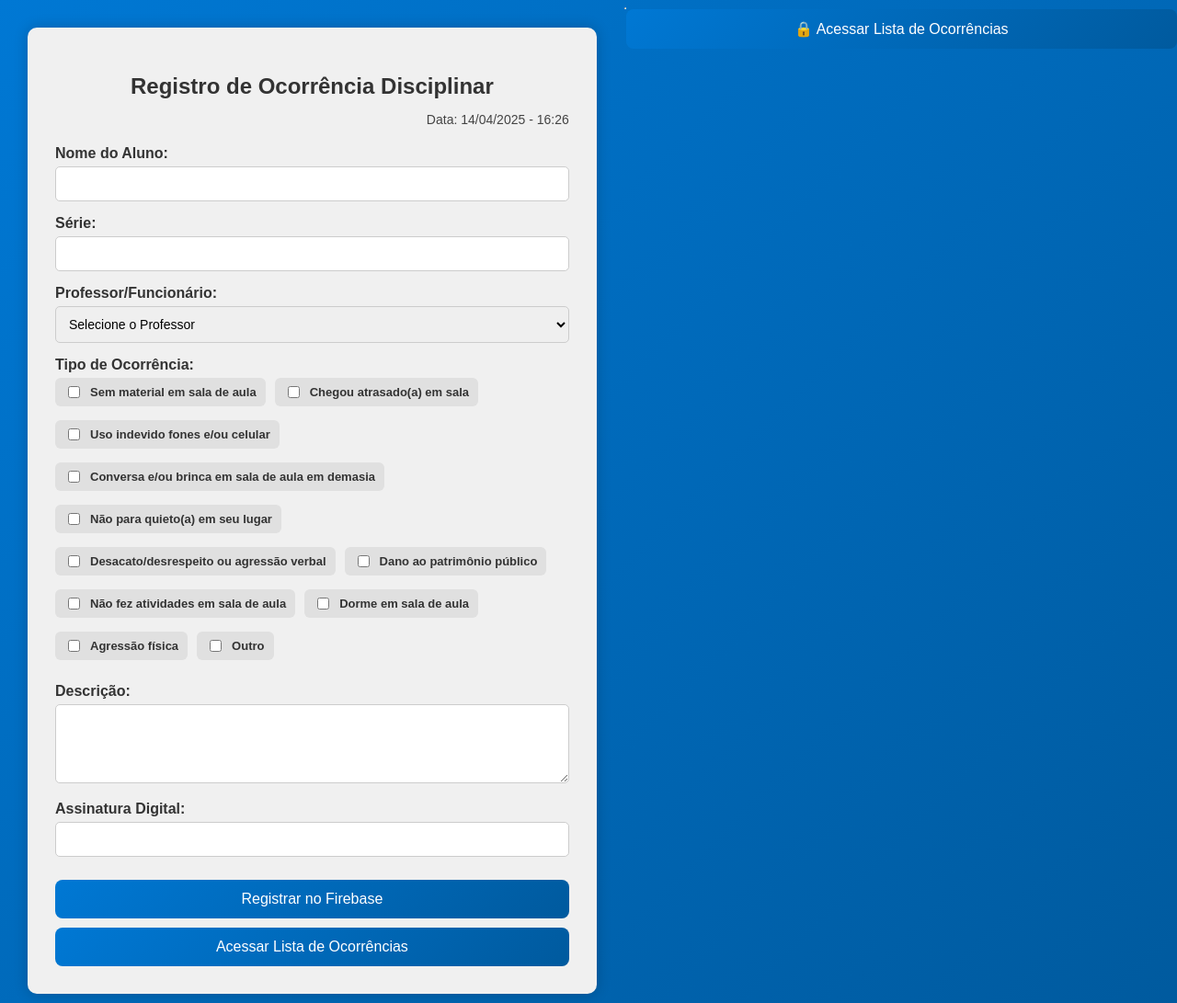
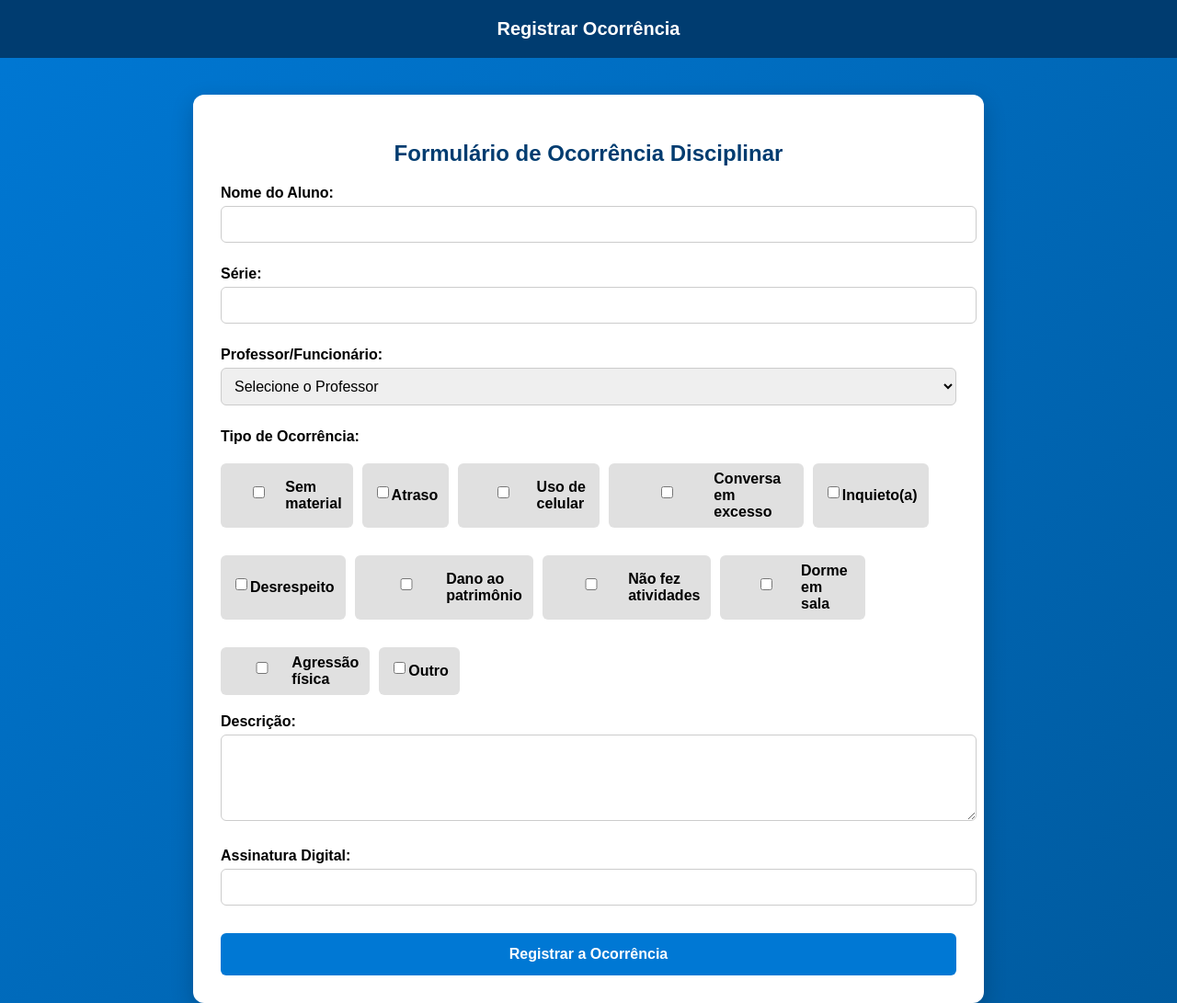
Before and after one commit to BicudoMonsenhor/Ocorrencia_Digital, a plain HTML site: page index.html in a window 1280 px wide. Shown: the top 1091 px of the page at 92% size. Drawn offline with Linux system fonts and the light colour scheme.

Commit message:
Add files via upload

```diff
--- a/index.html
+++ b/index.html
@@ -4,64 +4,82 @@
 <head>
   <meta charset="UTF-8" />
   <meta name="viewport" content="width=device-width, initial-scale=1.0" />
-  <title>Registro de Ocorrência Disciplinar</title>
+  <title>Registrar Ocorrência</title>
   <style>
-    * { box-sizing: border-box; }
     body {
+      font-family: Arial, sans-serif;
       background: linear-gradient(135deg, #0078D4 0%, #005A9E 100%);
-      font-family: Arial, sans-serif;
-      margin: 0; padding: 0;
-      display: flex;
-      justify-content: center;
-      align-items: flex-start;
-      min-height: 100vh;
+      margin: 0;
+      padding: 0;
+    }
+    header {
+      background-color: #003c70;
+      color: white;
+      padding: 20px;
+      text-align: center;
+      font-size: 20px;
+      font-weight: bold;
     }
     .container {
-      margin-top: 40px;
-      padding: 40px;
-      background-color: #ffffff;
+      max-width: 800px;
+      margin: 40px auto;
+      background-color: #fff;
+      padding: 30px;
       border-radius: 12px;
-      box-shadow: 0 8px 25px rgba(0, 0, 0, 0.15);
-
+      box-shadow: 0 8px 25px rgba(0, 0, 0, 0.2);
+    }
+    h2 {
+      text-align: center;
+      margin-bottom: 20px;
+      color: #003c70;
+    }
+    label {
+      font-weight: bold;
+      display: block;
+      margin: 15px 0 5px;
+    }
+    input, select, textarea {
       width: 100%;
-      max-width: 850px;
-      background-color: #f0f0f0;
-      margin: 30px;
-      padding: 30px;
-      border-radius: 10px;
-      box-shadow: 0 0 15px rgba(0, 0, 0, 0.2);
-    }
-    h2 { text-align: center; color: #333; margin-bottom: 10px; }
-    #dataAtual { text-align: right; font-size: 14px; color: #444; margin-bottom: 20px; }
-    label { font-weight: bold; margin-bottom: 5px; display: block; color: #333; }
-    input[type="text"], select, textarea {
-      width: 100%; padding: 10px; margin-bottom: 15px;
-      border-radius: 5px; border: 1px solid #ccc; font-size: 14px;
+      padding: 10px;
+      font-size: 16px;
+      border-radius: 6px;
+      border: 1px solid #ccc;
+      margin-bottom: 10px;
     }
     .checkbox-group {
-      display: flex; flex-wrap: wrap;
-      gap: 10px; margin-bottom: 20px;
+      display: flex;
+      flex-wrap: wrap;
+      gap: 10px;
     }
     .checkbox-group label {
-      display: flex; align-items: center; gap: 8px;
-      background-color: #e0e0e0; padding: 6px 10px;
-      border-radius: 6px; font-size: 13px; cursor: pointer;
+      display: flex;
+      align-items: center;
+      background-color: #e0e0e0;
+      padding: 8px 12px;
+      border-radius: 6px;
+      cursor: pointer;
     }
     button {
-      display: block;
-      margin-top: 10px;
-
-      width: 100%; padding: 12px; font-size: 16px;
-      background: linear-gradient(135deg, #0078D4 0%, #005A9E 100%); color: white;
-      border: none; border-radius: 8px; cursor: pointer;
+      width: 100%;
+      padding: 14px;
+      background-color: #0078D4;
+      color: white;
+      font-size: 16px;
+      font-weight: bold;
+      border: none;
+      border-radius: 6px;
+      cursor: pointer;
+      margin-top: 20px;
     }
-    button:hover { background-color: #005A9E; }
+    button:hover {
+      background-color: #005A9E;
+    }
   </style>
 </head>
 <body>
+  <header>Registrar Ocorrência</header>
   <div class="container">
-  <h2>Registro de Ocorrência Disciplinar</h2>
-  <p id="dataAtual"></p>
+    <h2>Formulário de Ocorrência Disciplinar</h2>
 
     <label for="nomeAluno">Nome do Aluno:</label>
     <input type="text" id="nomeAluno" />
@@ -79,7 +97,6 @@
             <option>CAIO HENRIQUE ESTRELA CARDIA</option>
             <option>CLEBER ALBERTO GOMES</option>
             <option>CRISTINA BALDINOTI</option>
-<option>DARLENE MALDONADO DOS SANTOS</option>
             <option>EDCARLOS DOS SANTOS</option>
             <option>EDINEIA APARECIDA DE SOUSA</option>
             <option>ELIANE ANDREA DIOMEDES</option>
@@ -129,17 +146,17 @@
 
     <label>Tipo de Ocorrência:</label>
     <div class="checkbox-group">
-    <label><input type="checkbox" value="Sem material em sala de aula"/> Sem material em sala de aula</label>
-<label><input type="checkbox" value="Chegou atrasado(a) em sala"/> Chegou atrasado(a) em sala</label>
-<label><input type="checkbox" value="Uso indevido fones e/ou celular"/> Uso indevido fones e/ou celular</label>
-<label><input type="checkbox" value="Conversa e/ou brinca em sala de aula em demasia"/> Conversa e/ou brinca em sala de aula em demasia</label>
-<label><input type="checkbox" value="Não para quieto(a) em seu lugar"/> Não para quieto(a) em seu lugar</label>
-<label><input type="checkbox" value="Desacato/desrespeito ou agressão verbal"/> Desacato/desrespeito ou agressão verbal</label>
-<label><input type="checkbox" value="Dano ao patrimônio público"/> Dano ao patrimônio público</label>
-<label><input type="checkbox" value="Não fez atividades em sala de aula"/> Não fez atividades em sala de aula</label>
-<label><input type="checkbox" value="Dorme em sala de aula"/> Dorme em sala de aula</label>
-<label><input type="checkbox" value="Agressão física"/> Agressão física</label>
-<label><input type="checkbox" value="Outro"/> Outro</label>
+      <label><input type="checkbox" value="Sem material em sala de aula" /> Sem material</label>
+      <label><input type="checkbox" value="Chegou atrasado(a) em sala" /> Atraso</label>
+      <label><input type="checkbox" value="Uso indevido fones e/ou celular" /> Uso de celular</label>
+      <label><input type="checkbox" value="Conversa em demasia" /> Conversa em excesso</label>
+      <label><input type="checkbox" value="Não para quieto(a) em seu lugar" /> Inquieto(a)</label>
+      <label><input type="checkbox" value="Desacato/desrespeito ou agressão verbal" /> Desrespeito</label>
+      <label><input type="checkbox" value="Dano ao patrimônio público" /> Dano ao patrimônio</label>
+      <label><input type="checkbox" value="Não fez atividades em sala de aula" /> Não fez atividades</label>
+      <label><input type="checkbox" value="Dorme em sala de aula" /> Dorme em sala</label>
+      <label><input type="checkbox" value="Agressão física" /> Agressão física</label>
+      <label><input type="checkbox" value="Outro" /> Outro</label>
     </div>
 
     <label for="descricao">Descrição:</label>
@@ -148,21 +165,8 @@
     <label for="assinatura">Assinatura Digital:</label>
     <input type="text" id="assinatura" />
 
-  <button onclick="enviarOcorrencia()">Registrar no Firebase</button>
-
-    <button onclick="acessarLista()">Acessar Lista de Ocorrências</button>
+    <button onclick="enviarOcorrencia()">Registrar a Ocorrência</button>
   </div>
-
-<script>
-  function acessarLista() {
-    const senha = prompt("Digite a senha de acesso:");
-    if (senha === "1234") {
-      window.location.href = "listar.html";
-    } else {
-      alert("Senha incorreta. Acesso negado.");
-    }
-  }
-</script>
 
   <script src="https://www.gstatic.com/firebasejs/9.6.1/firebase-app-compat.js"></script>
   <script src="https://www.gstatic.com/firebasejs/9.6.1/firebase-firestore-compat.js"></script>
@@ -185,12 +189,8 @@
       const ano = hoje.getFullYear();
       const hora = hoje.getHours().toString().padStart(2, '0');
       const minutos = hoje.getMinutes().toString().padStart(2, '0');
-    const dataCompleta = `${dia}/${mes}/${ano} - ${hora}:${minutos}`;
-    document.getElementById('dataAtual').innerText = `Data: ${dataCompleta}`;
-    return dataCompleta;
+      return `${dia}/${mes}/${ano} - ${hora}:${minutos}`;
     }
-
-  window.onload = formatarData;
 
     function enviarOcorrencia() {
       const nomeAluno = document.getElementById('nomeAluno').value;
@@ -199,36 +199,24 @@
       const assinatura = document.getElementById('assinatura').value;
       const descricao = document.getElementById('descricao').value;
       const dataHora = formatarData();
-    const ocorrencias = Array.from(document.querySelectorAll('input[type=checkbox]:checked')).map(el => el.value);
+
+      const ocorrencias = Array.from(document.querySelectorAll('input[type=checkbox]:checked'))
+        .map(el => el.value);
+
       if (!nomeAluno || !serie || !professor || !assinatura) {
         alert("Preencha todos os campos obrigatórios!");
         return;
       }
+
       db.collection("ocorrencias").add({
         nomeAluno, serie, professor, assinatura, descricao, ocorrencias, dataHora
       }).then(() => {
         alert("Ocorrência registrada com sucesso!");
         location.reload();
-    }).catch((error) => {
-      console.error("Erro:", error);
-      alert("Erro ao registrar ocorrência.");
+      }).catch(error => {
+        alert("Erro ao registrar ocorrência: " + error.message);
       });
     }
   </script>
-
-<hr>
-<button onclick="acessarLista()">🔒 Acessar Lista de Ocorrências</button>
-
-<script>
-function acessarLista() {
-  const senha = prompt("Digite a senha para acessar a lista:");
-  if (senha === "admin123") {
-    window.location.href = "listar.html";
-  } else {
-    alert("Senha incorreta. Acesso negado.");
-  }
-}
-</script>
-
 </body>
 </html>
--- a/listar.html
+++ b/listar.html
@@ -3,28 +3,99 @@
 <html lang="pt-br">
 <head>
   <meta charset="UTF-8">
-  <title>Listar Ocorrências</title>
+  <title>Lista de Ocorrências</title>
   <style>
-    body { font-family: Arial, sans-serif; background: #f8f8f8; padding: 20px; }
-    h2 { text-align: center; color: #333; }
+    body {
+      font-family: Arial, sans-serif;
+      background: linear-gradient(135deg, #0078D4 0%, #005A9E 100%);
+      color: #333;
+      margin: 0;
+      padding: 0;
+    }
+    header {
+      background-color: #003c70;
+      color: white;
+      padding: 20px;
+      text-align: center;
+      font-size: 20px;
+      font-weight: bold;
+    }
+    .menu {
+      background-color: #005a9e;
+      color: white;
+      display: flex;
+      justify-content: space-between;
+      padding: 10px 20px;
+    }
+    .menu button {
+      padding: 8px 14px;
+      background-color: #0078D4;
+      border: none;
+      border-radius: 5px;
+      cursor: pointer;
+      color: white;
+      font-weight: bold;
+    }
+    .menu button:hover {
+      background-color: #004d87;
+    }
+    .container {
+      max-width: 900px;
+      margin: auto;
+      background: white;
+      padding: 30px;
+      border-radius: 0 0 12px 12px;
+      box-shadow: 0 8px 25px rgba(0,0,0,0.2);
+    }
     input {
-      width: 100%; padding: 10px; margin-bottom: 20px;
-      font-size: 16px; border: 1px solid #ccc; border-radius: 5px;
+      width: 100%;
+      padding: 12px;
+      margin-bottom: 20px;
+      font-size: 16px;
+      border: 1px solid #ccc;
+      border-radius: 6px;
     }
     .resultado {
-      background: white; padding: 15px; border-radius: 10px;
-      box-shadow: 0 0 8px rgba(0,0,0,0.1); margin-bottom: 15px;
+      background: #f9f9f9;
+      padding: 15px;
+      border-radius: 10px;
+      margin-bottom: 15px;
+      border-left: 5px solid #0078D4;
     }
-    .resultado p { margin: 5px 0; }
+    .resultado p {
+      margin: 4px 0;
+    }
+    .botoes {
+      margin-top: 10px;
+    }
+    .botoes button {
+      margin-right: 10px;
+      padding: 6px 12px;
+      border: none;
+      background: #0078D4;
+      color: white;
+      border-radius: 5px;
+      cursor: pointer;
+    }
+    .botoes button:hover {
+      background: #005a9e;
+    }
   </style>
 </head>
 <body>
-  <h2>Buscar Ocorrências por Nome do Aluno</h2>
-  <input type="text" id="filtro" placeholder="Digite o nome do aluno..." />
-  <div id="resultados"></div>
+  <header>Sistema de Ocorrências</header>
+  <div class="menu">
+    <span>🔎 Filtrar Ocorrências por Nome</span>
+    <button onclick="deletarTodas()">🗑️ Apagar Todas</button>
+  </div>
+  <div class="container">
+    <input type="text" id="filtro" placeholder="Digite o nome do aluno..." />
+    <div id="resultados"></div>
+  </div>
 
   <script src="https://www.gstatic.com/firebasejs/9.6.1/firebase-app-compat.js"></script>
   <script src="https://www.gstatic.com/firebasejs/9.6.1/firebase-firestore-compat.js"></script>
+  <script src="https://cdnjs.cloudflare.com/ajax/libs/jspdf/2.5.1/jspdf.umd.min.js"></script>
   <script>
     const firebaseConfig = {
       apiKey: "AIzaSyDBe67kG6oru6nUMTrazQFDeMlZWrWZbzY",
@@ -54,11 +125,59 @@
             <p><strong>Descrição:</strong> ${data.descricao}</p>
             <p><strong>Assinatura:</strong> ${data.assinatura}</p>
             <p><strong>Data:</strong> ${data.dataHora}</p>
+            <div class="botoes">
+              <button onclick='gerarPDF(${JSON.stringify(data).replace(/'/g, "\'").replace(/"/g, '&quot;')})'>Salvar PDF</button>
+              <button onclick="apagarOcorrencia('${doc.id}', this)">Apagar</button>
+            </div>
           `;
           container.appendChild(div);
         }
       });
     });
+
+    function gerarPDF(data) {
+      const { jsPDF } = window.jspdf;
+      const doc = new jsPDF();
+      doc.setFontSize(12);
+      let y = 10;
+      doc.text("Registro de Ocorrência", 10, y);
+      y += 10;
+      doc.text(`Aluno: ${data.nomeAluno}`, 10, y); y += 10;
+      doc.text(`Série: ${data.serie}`, 10, y); y += 10;
+      doc.text(`Professor: ${data.professor}`, 10, y); y += 10;
+      doc.text(`Assinatura: ${data.assinatura}`, 10, y); y += 10;
+      doc.text(`Data: ${data.dataHora}`, 10, y); y += 10;
+      doc.text("Ocorrências:", 10, y); y += 10;
+      data.ocorrencias.forEach(o => { doc.text(`- ${o}`, 10, y); y += 10; });
+      doc.text("Descrição:", 10, y); y += 10;
+      doc.text(data.descricao, 10, y);
+      doc.save(`Ocorrencia_${data.nomeAluno}.pdf`);
+    }
+
+    function apagarOcorrencia(id, btn) {
+      if (confirm("Tem certeza que deseja apagar esta ocorrência?")) {
+        db.collection("ocorrencias").doc(id).delete().then(() => {
+          btn.closest(".resultado").remove();
+          alert("Ocorrência apagada com sucesso.");
+        }).catch(err => {
+          alert("Erro ao apagar: " + err.message);
+        });
+      }
+    }
+
+    function deletarTodas() {
+      if (!confirm("Você realmente deseja apagar TODAS as ocorrências do Firebase?")) return;
+      db.collection("ocorrencias").get().then(snapshot => {
+        const batch = db.batch();
+        snapshot.forEach(doc => batch.delete(doc.ref));
+        return batch.commit();
+      }).then(() => {
+        alert("Todas as ocorrências foram apagadas.");
+        document.getElementById("resultados").innerHTML = "";
+      }).catch(err => {
+        alert("Erro ao apagar todas: " + err.message);
+      });
+    }
   </script>
 </body>
 </html>
```
Lines whose indentation alone changed are shown as unchanged.
